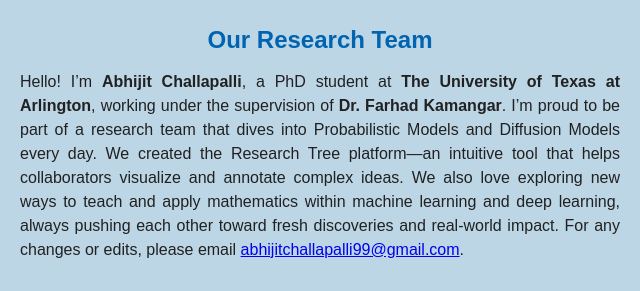
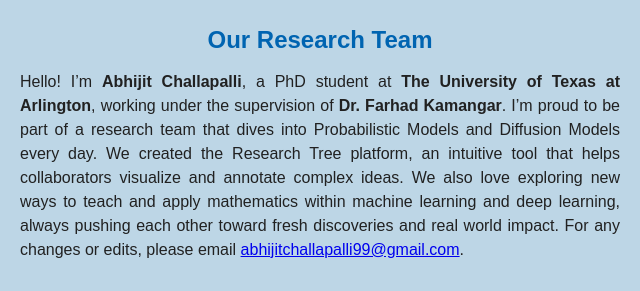
Before and after one commit to AbhijitChallapalli/ResearchTree, a plain HTML site: page index.html in a window 1280 px wide. Shown: the part 204-495 px from the top of the page, 320-960 px from the left. Drawn offline with Linux system fonts and the light colour scheme; no server answers.

Commit message:
home_page

```diff
--- a/index.html
+++ b/index.html
@@ -36,9 +36,9 @@
 <p class="justified">
   Hello! I’m <strong>Abhijit Challapalli</strong>, a PhD student at <strong>The University of Texas at Arlington</strong>, working under the supervision of <strong>
     Dr. Farhad Kamangar</strong>. I’m proud to be part of a research team that dives into Probabilistic Models and Diffusion Models every day.
-     We created the Research Tree platform—an intuitive tool that helps collaborators visualize and annotate complex ideas.
+     We created the Research Tree platform, an intuitive tool that helps collaborators visualize and annotate complex ideas.
      We also love exploring new ways to teach and apply mathematics within machine learning and deep learning,
-     always pushing each other toward fresh discoveries and real-world impact. For any changes or edits,
+     always pushing each other toward fresh discoveries and real world impact. For any changes or edits,
     please email <a href="mailto:abhijitchallapalli99@gmail.com">abhijitchallapalli99@gmail.com</a>.
 </p>
 
```
